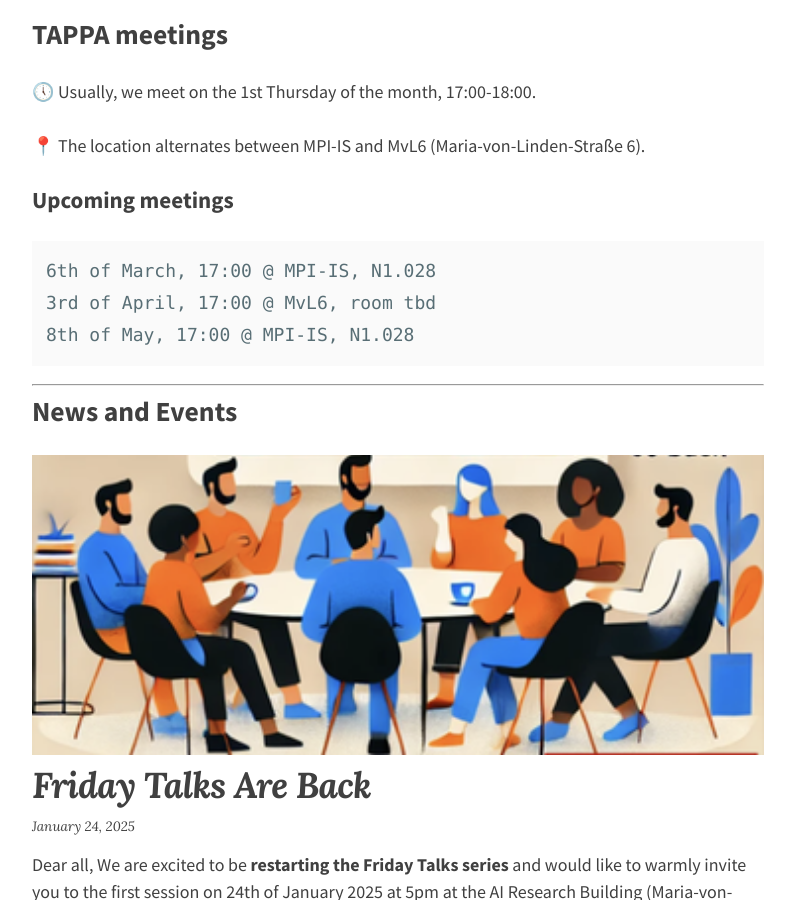
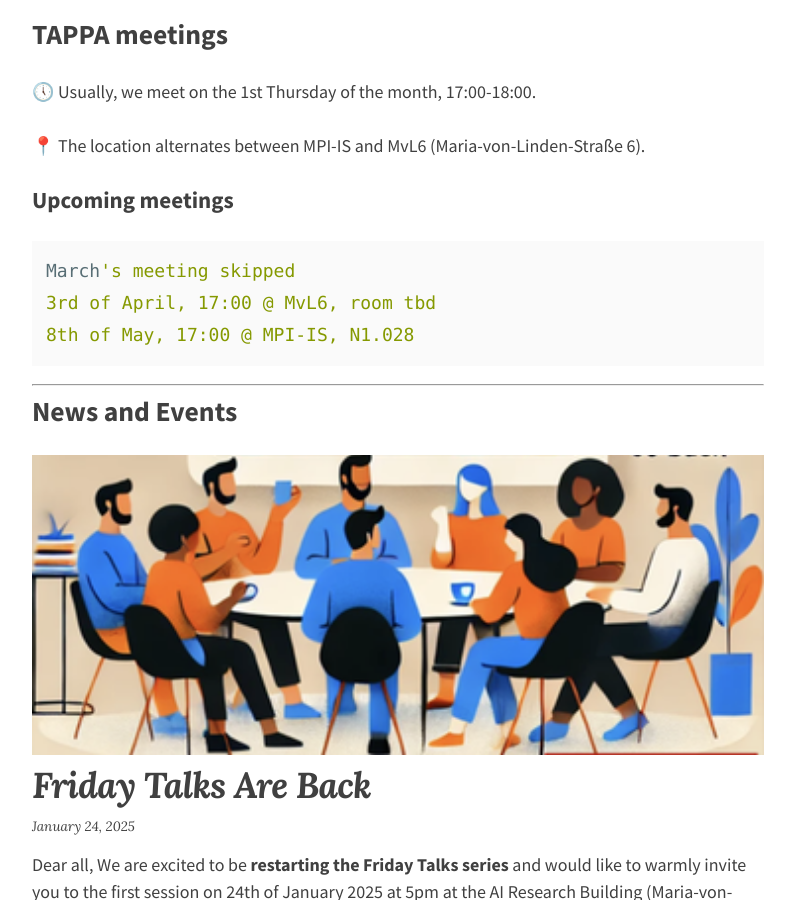
Before and after one commit to tappa-org/tappa-org.github.io, a Jekyll site: the page built from index.md, in a window 1280 px wide and 900 px high, scrolled down 1309 px. Shown: the whole window, without its empty margins (242-1037 px from the left). Built offline with Jekyll 4.4.1, drawn with Linux system fonts in a browser that asks for light colours; nearby versions of some CDN libraries; emoji names are drawn with the system emoji font.

Commit message:
updated upcoming meetings

```diff
--- a/index.md
+++ b/index.md
@@ -28,7 +28,7 @@ the Tübingen AI ecosystem by addressing common concerns, organizing events, and
 
 ### Upcoming meetings
 {% highlight bash%}
-6th of March, 17:00 @ MPI-IS, N1.028
+March's meeting skipped
 3rd of April, 17:00 @ MvL6, room tbd
 8th of May, 17:00 @ MPI-IS, N1.028
 {% endhighlight %}
```
